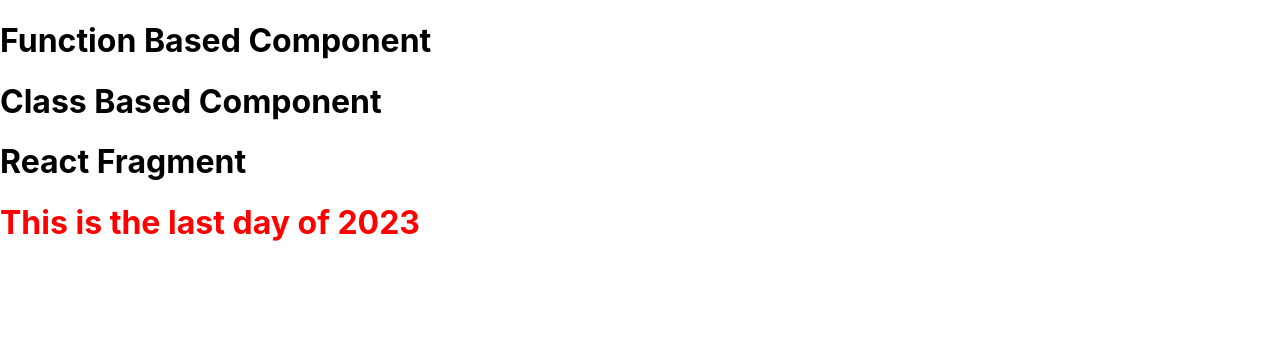
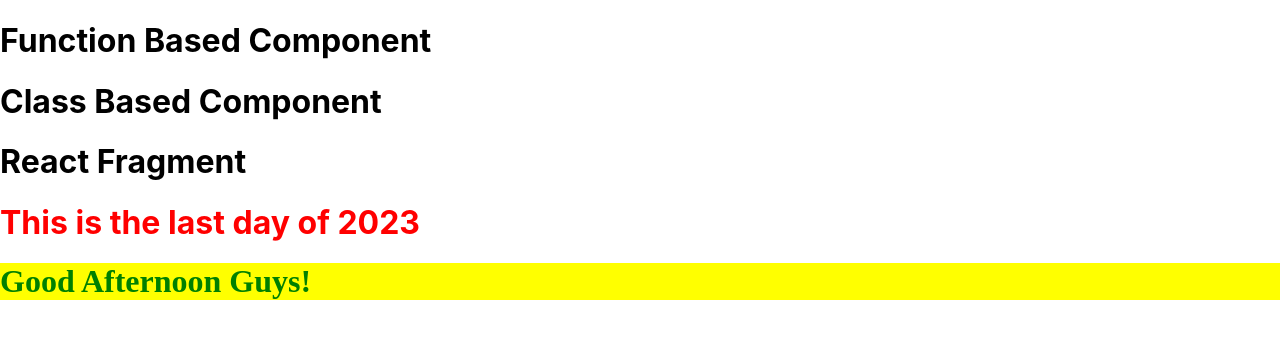
Before and after one commit to devAnisha20/react_components, a React (Create React App) app: page / in a window 1280 px wide. Shown: the top 338 px of the page. Built offline with nearby package versions, Linux system fonts and the light colour scheme.

Commit message:
internalstyle

```diff
--- a/src/App.js
+++ b/src/App.js
@@ -3,6 +3,7 @@
 import ClassBasedComp from './components/ClassBasedComp'
 import JavascriptHtml from './components/JavascriptHtml'
 import Inlinecss from './components/Inlinecss'
+import Internalcss from './components/Internalcss'
 
 function App() {
   return (
@@ -11,6 +12,7 @@
       <ClassBasedComp/>
       <JavascriptHtml/>
       <Inlinecss/>
+      <Internalcss/>
     </div>
   )
 }
--- /dev/null
+++ b/src/components/Internalcss.js
@@ -0,0 +1,16 @@
+import React from 'react'
+
+function Internalcss() {
+    const internalstyle={
+        fontFamily: "cursive",
+        color:"green",
+        backgroundColor: "yellow"
+    }
+  return (
+    <div>
+        <h1 style={internalstyle}>Good Afternoon Guys!</h1>
+    </div>
+  )
+}
+
+export default Internalcss
```
